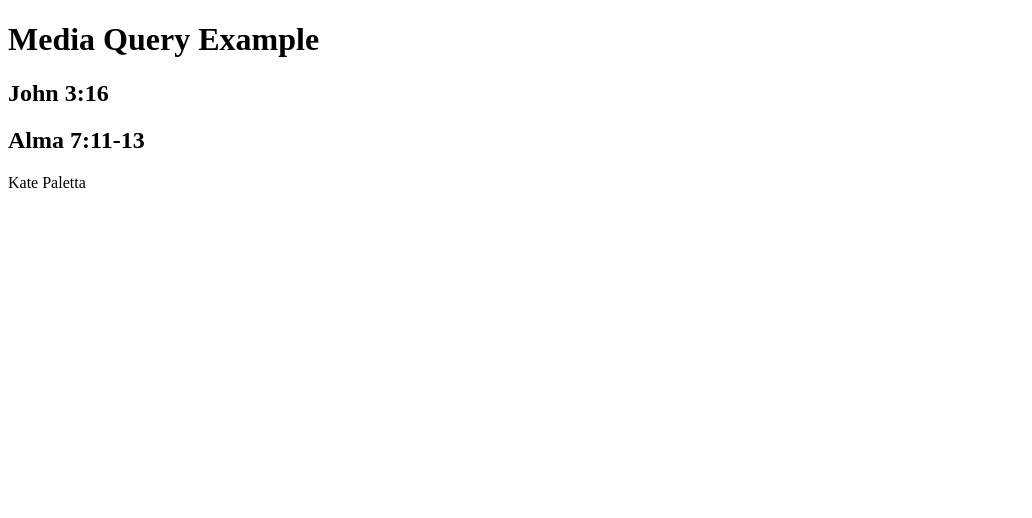
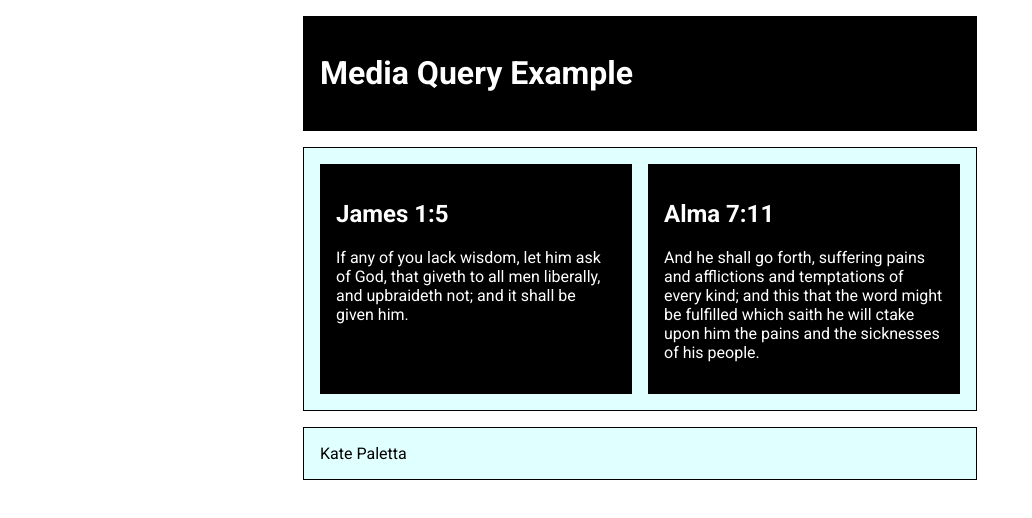
Before and after one commit to kate-paletta/wdd230-spring, a plain HTML site: page week01/media-query.html in a window 1280 px wide. Shown: the whole page, without its empty margins (0-1032 px from the left). Drawn offline with Linux system fonts and the light colour scheme.

Commit message:
finished

```diff
--- a/week01/media-query.html
+++ b/week01/media-query.html
@@ -15,12 +15,12 @@
 <header><h1>Media Query Example</h1></header>
 <main>
     <section>
-        <h2>John 3:16</h2>
-        <p></p>
+        <h2>James 1:5</h2>
+        <p>If any of you lack wisdom, let him ask of God, that giveth to all men liberally, and upbraideth not; and it shall be given him.</p>
     </section>
     <section>
-        <h2>Alma 7:11-13</h2>
-        <p></p>
+        <h2>Alma 7:11</h2>
+        <p>And he shall go forth, suffering pains and afflictions and temptations of every kind; and this that the word might be fulfilled which saith he will ctake upon him the pains and the sicknesses of his people.</p>
     </section>
 
 </main>
--- a/week01/styles/media-query.css
+++ b/week01/styles/media-query.css
@@ -0,0 +1,43 @@
+body {
+    font-family: 'Roboto', sans-serif;
+}
+
+header, main, footer {
+    max-width: 640px;
+    margin: 1rem auto;
+    border: 1px solid black;
+    padding: 1rem;
+    background-color: lightcyan;
+}
+
+main {
+    display: grid;
+    grid-template-columns: 1fr;
+    grid-gap: 1rem;
+}
+
+section {
+    padding: 1rem;
+    background-color: whitesmoke;
+}
+
+@media screen and (min-width: 500px){
+    header {
+        background-color: black;
+    }
+    section {
+        background-color: black;
+    }
+    h1 {
+        color: white;
+    }
+    h2 {
+        color: white;
+    }
+    p {
+        color: white;
+    }
+    main {
+        grid-template-columns: 1fr 1fr;
+    }
+}
```
